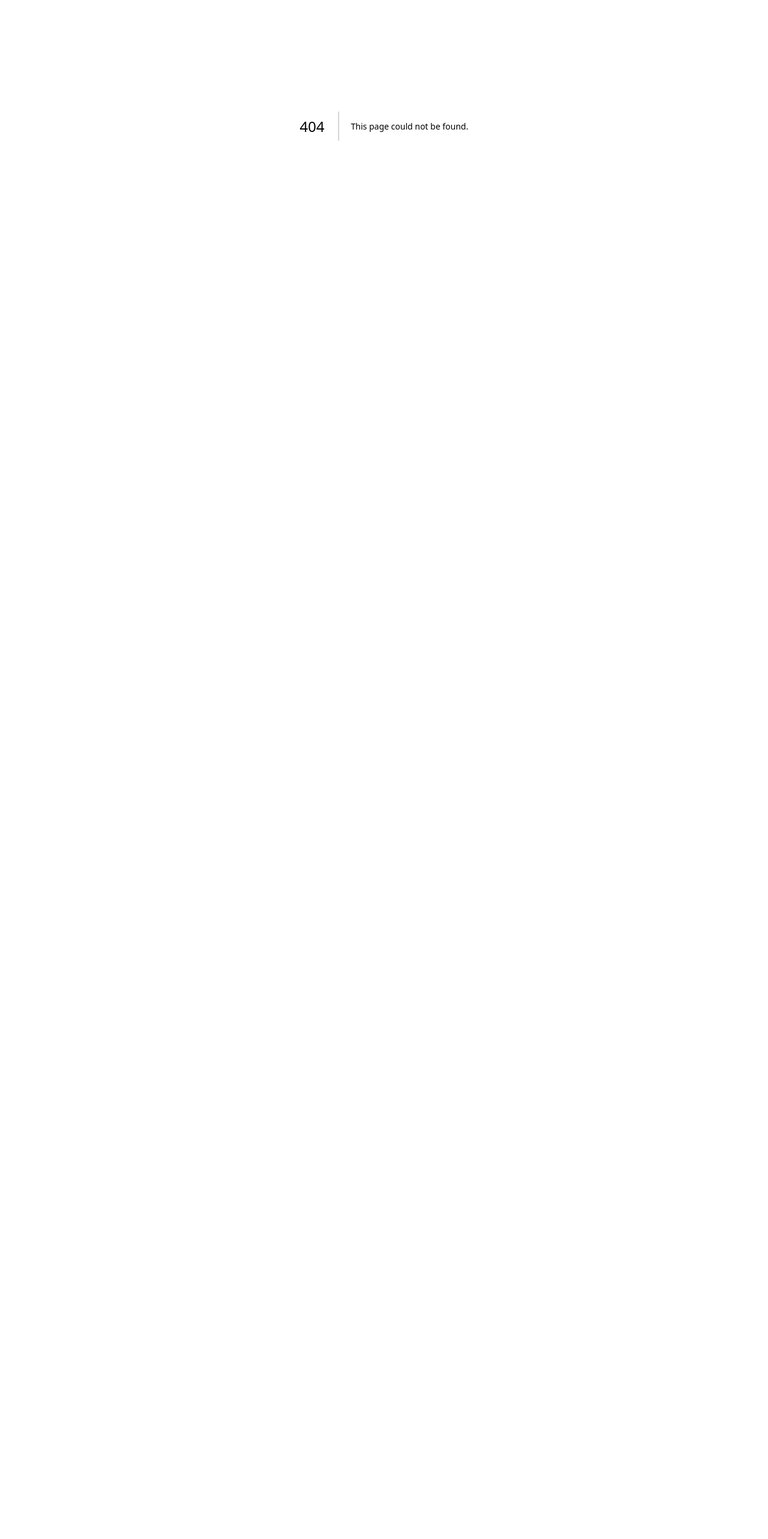
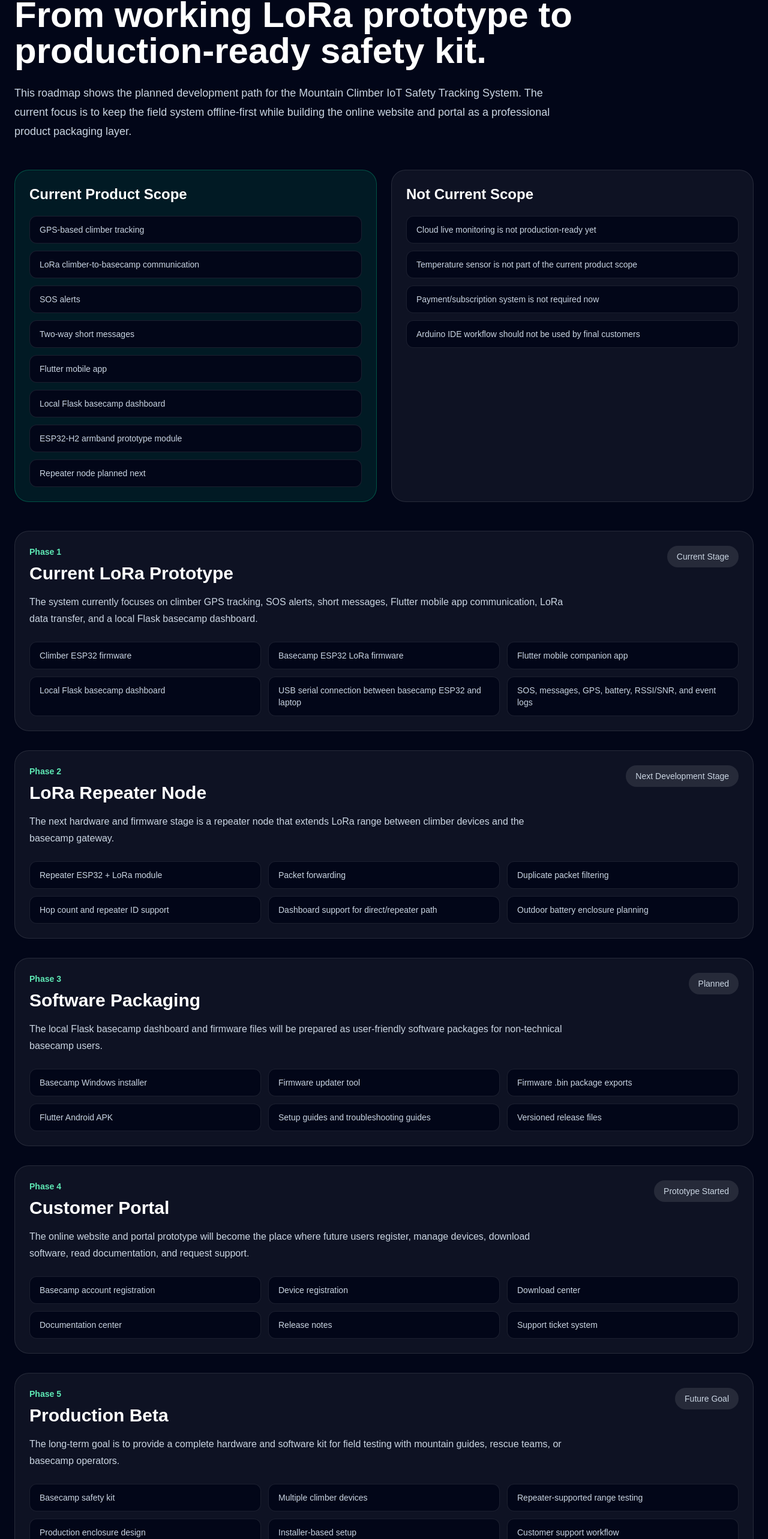
Before and after one commit to prabashmalhara/e21-3yp-Mountain-Climber-Health-and-GPS-Tracker, a Next.js app in the folder website/: page /roadmap in a window 1280 px wide. Before the commit this address had no page. Shown: the part 190-2756 px from the top of the page at 60% size. Before the commit the page ends 800 px from the top, so only its background shows below. Built offline with nearby package versions, Linux system fonts and the light colour scheme.

Commit message:
Add public product roadmap page

```diff
--- /dev/null
+++ b/website/src/app/roadmap/page.tsx
@@ -0,0 +1,205 @@
+import Navbar from "@/components/Navbar";
+import Footer from "@/components/Footer";
+
+const roadmap = [
+  {
+    phase: "Phase 1",
+    title: "Current LoRa Prototype",
+    status: "Current Stage",
+    description:
+      "The system currently focuses on climber GPS tracking, SOS alerts, short messages, Flutter mobile app communication, LoRa data transfer, and a local Flask basecamp dashboard.",
+    items: [
+      "Climber ESP32 firmware",
+      "Basecamp ESP32 LoRa firmware",
+      "Flutter mobile companion app",
+      "Local Flask basecamp dashboard",
+      "USB serial connection between basecamp ESP32 and laptop",
+      "SOS, messages, GPS, battery, RSSI/SNR, and event logs",
+    ],
+  },
+  {
+    phase: "Phase 2",
+    title: "LoRa Repeater Node",
+    status: "Next Development Stage",
+    description:
+      "The next hardware and firmware stage is a repeater node that extends LoRa range between climber devices and the basecamp gateway.",
+    items: [
+      "Repeater ESP32 + LoRa module",
+      "Packet forwarding",
+      "Duplicate packet filtering",
+      "Hop count and repeater ID support",
+      "Dashboard support for direct/repeater path",
+      "Outdoor battery enclosure planning",
+    ],
+  },
+  {
+    phase: "Phase 3",
+    title: "Software Packaging",
+    status: "Planned",
+    description:
+      "The local Flask basecamp dashboard and firmware files will be prepared as user-friendly software packages for non-technical basecamp users.",
+    items: [
+      "Basecamp Windows installer",
+      "Firmware updater tool",
+      "Firmware .bin package exports",
+      "Flutter Android APK",
+      "Setup guides and troubleshooting guides",
+      "Versioned release files",
+    ],
+  },
+  {
+    phase: "Phase 4",
+    title: "Customer Portal",
+    status: "Prototype Started",
+    description:
+      "The online website and portal prototype will become the place where future users register, manage devices, download software, read documentation, and request support.",
+    items: [
+      "Basecamp account registration",
+      "Device registration",
+      "Download center",
+      "Documentation center",
+      "Release notes",
+      "Support ticket system",
+    ],
+  },
+  {
+    phase: "Phase 5",
+    title: "Production Beta",
+    status: "Future Goal",
+    description:
+      "The long-term goal is to provide a complete hardware and software kit for field testing with mountain guides, rescue teams, or basecamp operators.",
+    items: [
+      "Basecamp safety kit",
+      "Multiple climber devices",
+      "Repeater-supported range testing",
+      "Production enclosure design",
+      "Installer-based setup",
+      "Customer support workflow",
+    ],
+  },
+];
+
+const currentScope = [
+  "GPS-based climber tracking",
+  "LoRa climber-to-basecamp communication",
+  "SOS alerts",
+  "Two-way short messages",
+  "Flutter mobile app",
+  "Local Flask basecamp dashboard",
+  "ESP32-H2 armband prototype module",
+  "Repeater node planned next",
+];
+
+const notCurrentScope = [
+  "Cloud live monitoring is not production-ready yet",
+  "Temperature sensor is not part of the current product scope",
+  "Payment/subscription system is not required now",
+  "Arduino IDE workflow should not be used by final customers",
+];
+
+export default function RoadmapPage() {
+  return (
+    <>
+      <Navbar />
+
+      <main className="min-h-screen bg-slate-950 px-6 py-16 text-white">
+        <section className="mx-auto max-w-7xl">
+          <p className="text-sm font-semibold uppercase tracking-widest text-emerald-300">
+            Development Roadmap
+          </p>
+
+          <h1 className="mt-4 max-w-5xl text-4xl font-bold sm:text-6xl">
+            From working LoRa prototype to production-ready safety kit.
+          </h1>
+
+          <p className="mt-6 max-w-4xl text-lg leading-8 text-slate-300">
+            This roadmap shows the planned development path for the Mountain
+            Climber IoT Safety Tracking System. The current focus is to keep the
+            field system offline-first while building the online website and
+            portal as a professional product packaging layer.
+          </p>
+
+          <div className="mt-12 grid gap-6 lg:grid-cols-2">
+            <div className="rounded-3xl border border-emerald-400/30 bg-emerald-400/10 p-6">
+              <h2 className="text-2xl font-bold">Current Product Scope</h2>
+
+              <div className="mt-5 grid gap-3">
+                {currentScope.map((item) => (
+                  <div
+                    key={item}
+                    className="rounded-xl border border-white/10 bg-slate-950 px-4 py-3 text-sm text-slate-300"
+                  >
+                    {item}
+                  </div>
+                ))}
+              </div>
+            </div>
+
+            <div className="rounded-3xl border border-white/10 bg-white/5 p-6">
+              <h2 className="text-2xl font-bold">Not Current Scope</h2>
+
+              <div className="mt-5 grid gap-3">
+                {notCurrentScope.map((item) => (
+                  <div
+                    key={item}
+                    className="rounded-xl border border-white/10 bg-slate-950 px-4 py-3 text-sm text-slate-300"
+                  >
+                    {item}
+                  </div>
+                ))}
+              </div>
+            </div>
+          </div>
+
+          <div className="mt-12 grid gap-8">
+            {roadmap.map((phase) => (
+              <div
+                key={phase.phase}
+                className="rounded-3xl border border-white/10 bg-white/5 p-6"
+              >
+                <div className="flex flex-col justify-between gap-4 lg:flex-row lg:items-start">
+                  <div>
+                    <p className="text-sm font-semibold text-emerald-300">
+                      {phase.phase}
+                    </p>
+                    <h2 className="mt-2 text-3xl font-bold">{phase.title}</h2>
+                    <p className="mt-4 max-w-4xl leading-7 text-slate-300">
+                      {phase.description}
+                    </p>
+                  </div>
+
+                  <span className="w-fit rounded-full bg-white/10 px-4 py-2 text-sm text-slate-300">
+                    {phase.status}
+                  </span>
+                </div>
+
+                <div className="mt-6 grid gap-3 md:grid-cols-2 lg:grid-cols-3">
+                  {phase.items.map((item) => (
+                    <div
+                      key={item}
+                      className="rounded-xl border border-white/10 bg-slate-950 px-4 py-3 text-sm text-slate-300"
+                    >
+                      {item}
+                    </div>
+                  ))}
+                </div>
+              </div>
+            ))}
+          </div>
+
+          <div className="mt-12 rounded-3xl bg-white p-6 text-slate-950">
+            <h2 className="text-2xl font-bold">Recommended Next Technical Step</h2>
+            <p className="mt-3 leading-7 text-slate-600">
+              Freeze the current stable LoRa system, then start repeater-node
+              firmware and packet-format development. After the repeater works,
+              update the local Flask dashboard to show whether packets arrived
+              directly or through a repeater.
+            </p>
+          </div>
+        </section>
+      </main>
+
+      <Footer />
+    </>
+  );
+}
--- a/website/src/components/Navbar.tsx
+++ b/website/src/components/Navbar.tsx
@@ -5,6 +5,7 @@ const navLinks = [
   { label: "Architecture", href: "/architecture" },
   { label: "How It Works", href: "/how-it-works" },
   { label: "Packages", href: "/packages" },
+  { label: "Roadmap", href: "/roadmap" },
   { label: "Contact", href: "/contact" },
 ];
 
```
